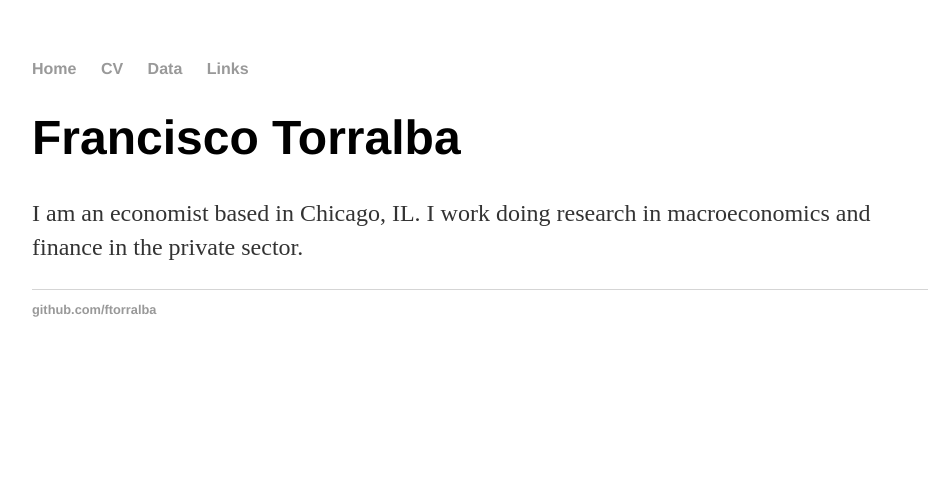
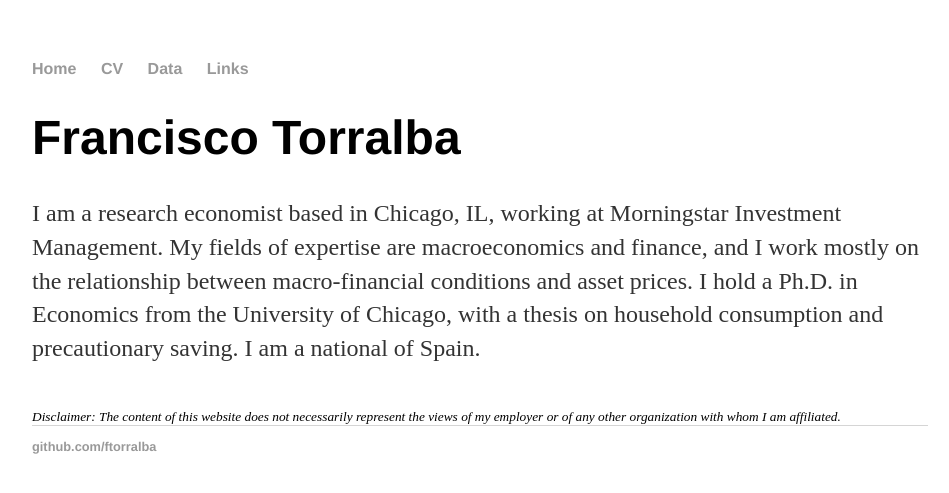
Before and after one commit to ftorralba/ftorralba.github.io, a Jekyll site: the page built from index.html, in a window 1280 px wide. Shown: the top 493 px of the page, without its empty margins (160-1109 px from the left). Built offline with Jekyll 4.4.1, drawn with Linux system fonts in a browser that asks for light colours.

Commit message:
expanding bio text

```diff
--- a/index.html
+++ b/index.html
@@ -4,5 +4,11 @@ title: Francisco Torralba
 ---
 <div class="blurb">
 	<h1>Francisco Torralba</h1>
-	<p>I am an economist based in Chicago, IL. I work doing research in macroeconomics and finance in the private sector.</p>
+	<p>I am a research economist based in Chicago, IL, working at Morningstar Investment Management. My fields of expertise
+	are macroeconomics and finance, and I work mostly on the relationship between macro-financial conditions and asset prices.
+	I hold a Ph.D. in Economics from the University of Chicago, with a thesis on household consumption and precautionary saving.
+	I am a national of Spain.</p>
+	</br>
+        <i><small>Disclaimer: The content of this website does not necessarily represent the views of my employer or of any other
+	organization with whom I am affiliated.</small></i>
 </div><!-- /.blurb -->
```
